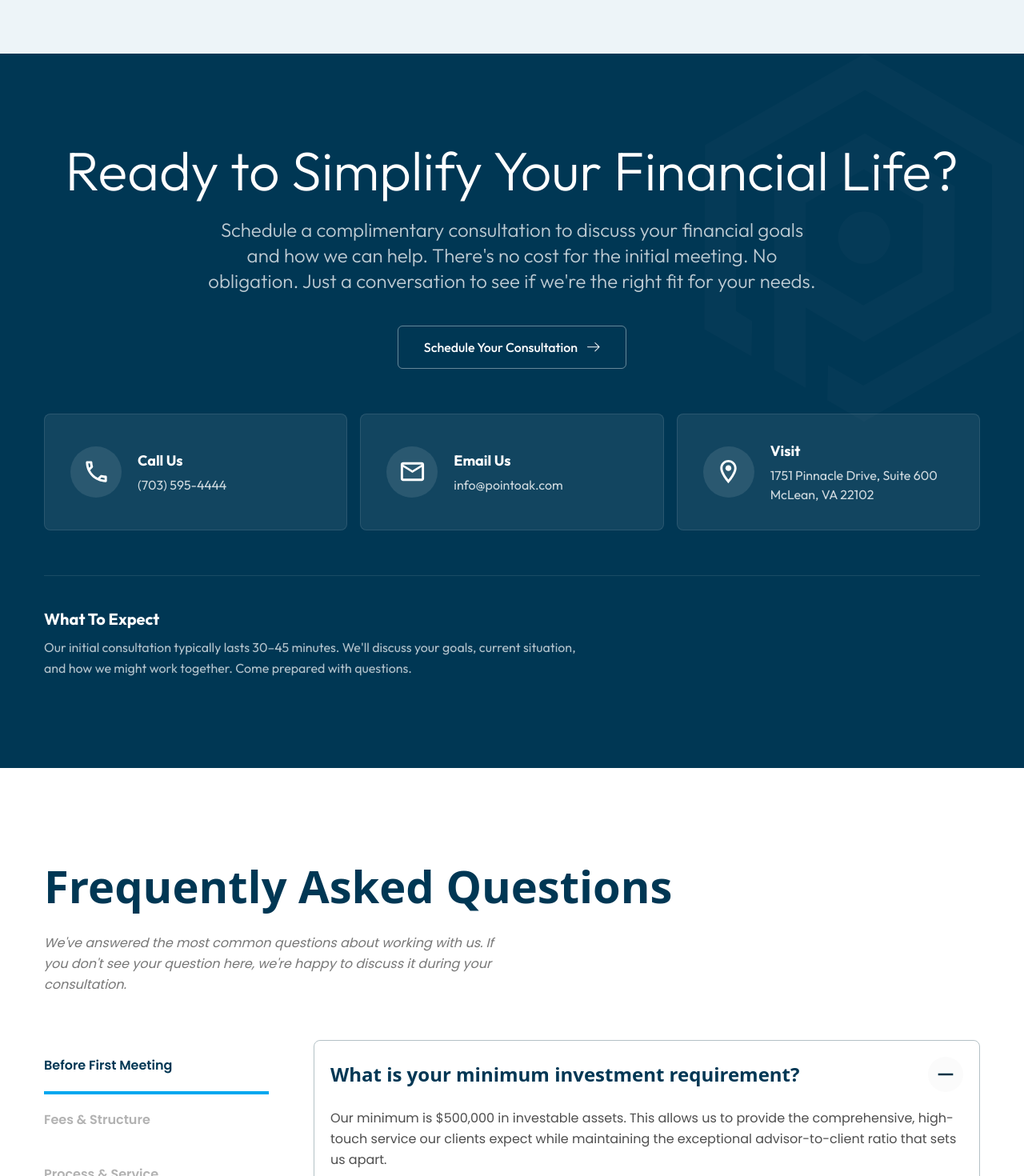
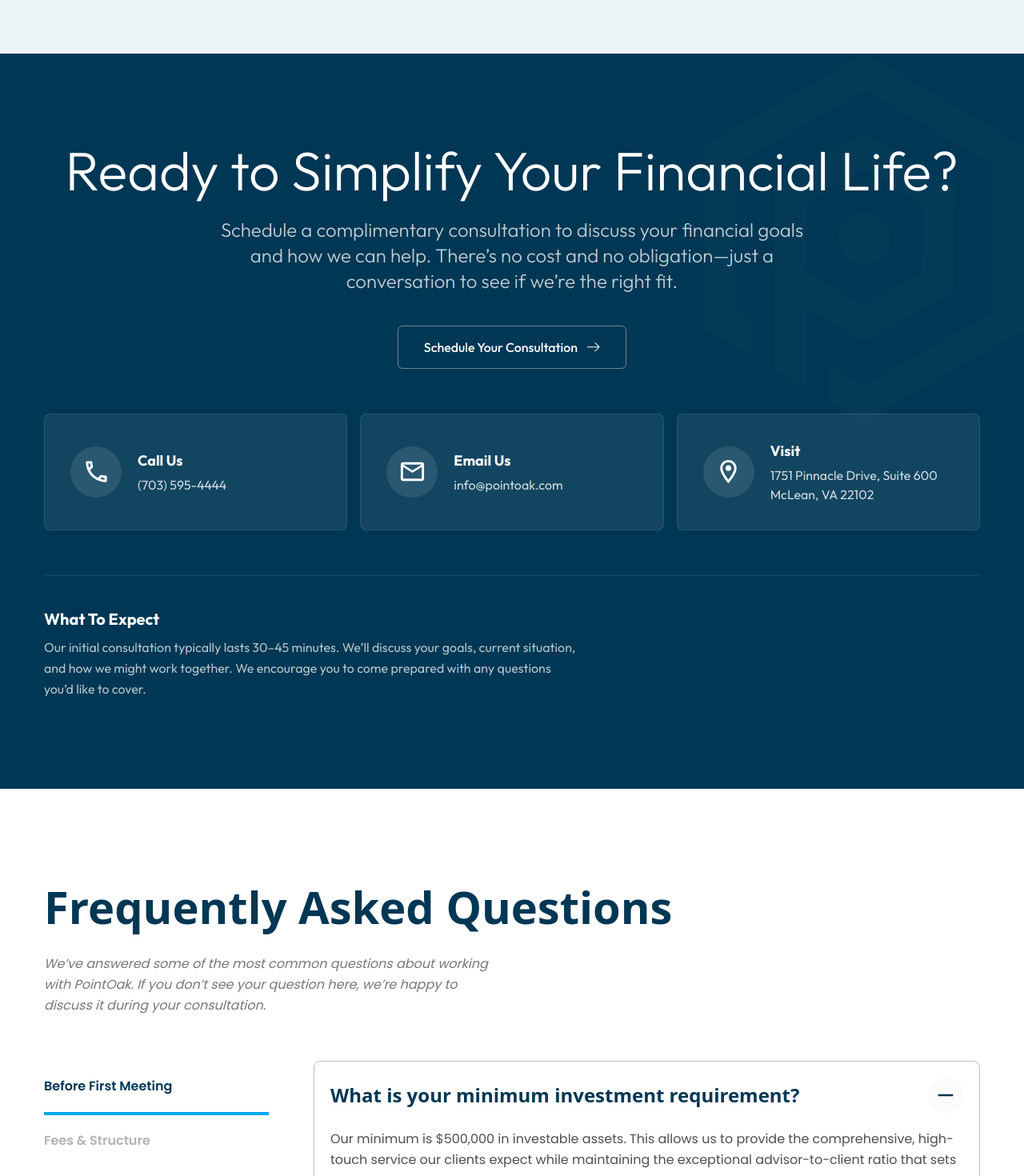
Before and after one commit to stephen588/pointoak, a Next.js app: page / in a window 1280 px wide. Shown: the part 9028-10498 px from the top of the page at 80% size. Built offline with nearby package versions, Linux system fonts and the light colour scheme.

Commit message:
Copy updates: CTA section consultation + What To Expect, FAQ intro

```diff
--- a/components/CTASection.tsx
+++ b/components/CTASection.tsx
@@ -23,9 +23,7 @@
             Ready to Simplify Your Financial Life?
           </h2>
           <p className="font-outfit text-white/75 text-xl md:text-2xl font-light leading-relaxed max-w-[760px] mx-auto mb-10">
-            Schedule a complimentary consultation to discuss your financial goals and how we can help.
-            There&apos;s no cost for the initial meeting. No obligation. Just a conversation to see if we&apos;re
-            the right fit for your needs.
+            Schedule a complimentary consultation to discuss your financial goals and how we can help. There{"\u2019"}s no cost and no obligation{"\u2014"}just a conversation to see if we{"\u2019"}re the right fit.
           </p>
           <button
             onClick={openModal}
@@ -96,8 +94,7 @@
         <div className="border-t border-white/10 pt-10">
           <h3 className="font-outfit text-white font-bold text-xl mb-2">What To Expect</h3>
           <p className="font-outfit text-white/70 text-base leading-relaxed max-w-2xl">
-            Our initial consultation typically lasts 30–45 minutes. We&apos;ll discuss your goals, current
-            situation, and how we might work together. Come prepared with questions.
+            Our initial consultation typically lasts 30{"\u2013"}45 minutes. We{"\u2019"}ll discuss your goals, current situation, and how we might work together. We encourage you to come prepared with any questions you{"\u2019"}d like to cover.
           </p>
         </div>
       </div>
--- a/components/FAQ.tsx
+++ b/components/FAQ.tsx
@@ -106,8 +106,7 @@
             Frequently Asked Questions
           </h2>
           <p className="font-poppins text-[#777] text-base italic leading-relaxed max-w-xl">
-            We&apos;ve answered the most common questions about working with us. If you don&apos;t see your
-            question here, we&apos;re happy to discuss it during your consultation.
+            We{"\u2019"}ve answered some of the most common questions about working with PointOak. If you don{"\u2019"}t see your question here, we{"\u2019"}re happy to discuss it during your consultation.
           </p>
         </div>
 
```
